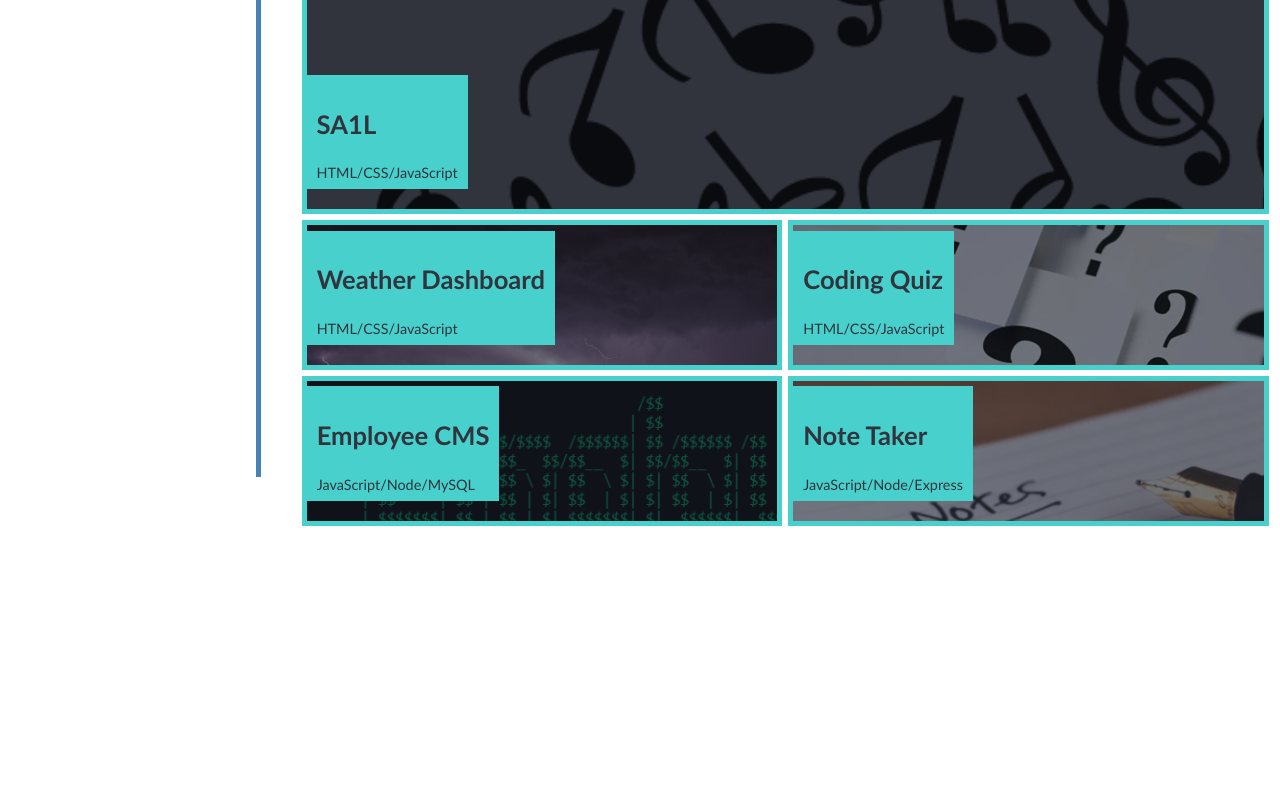
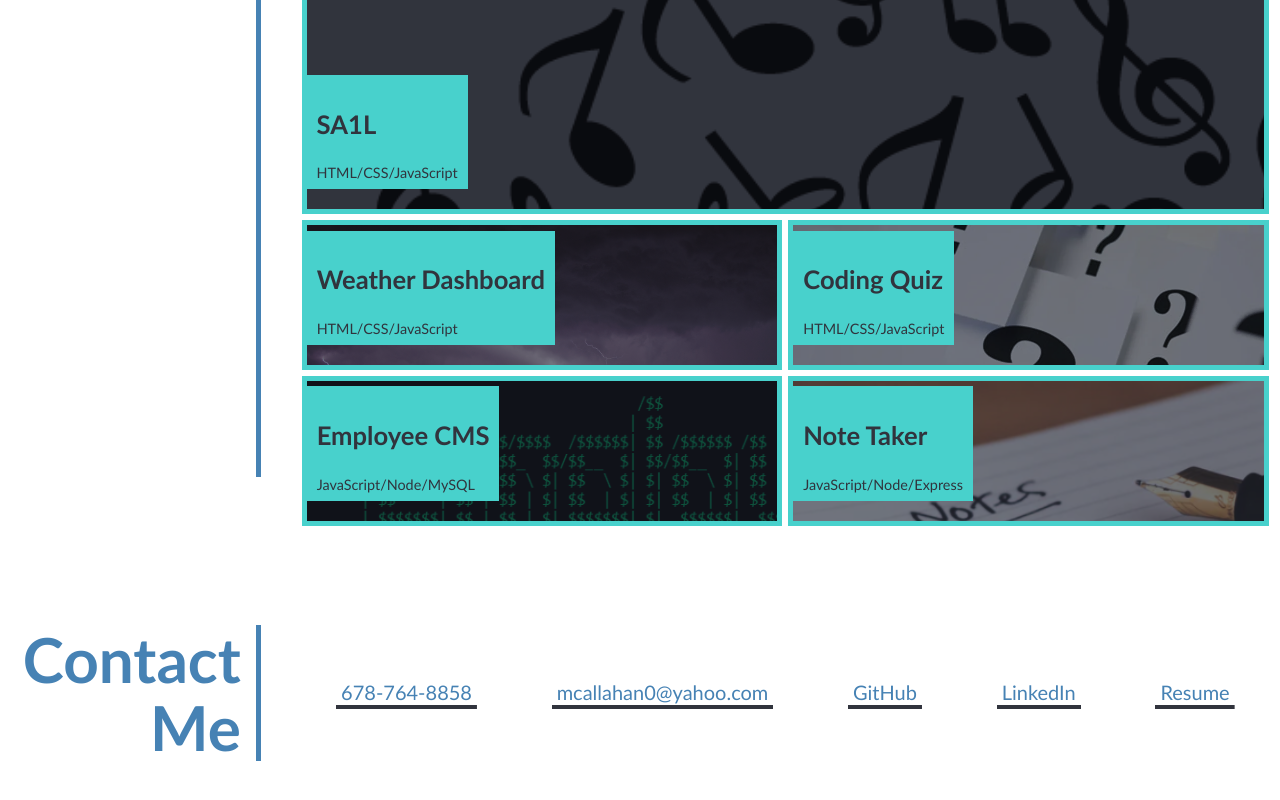
Before and after one commit to m-call/react-portfolio, a React (Create React App) app: page / in a window 1280 px wide. Shown: the part 994-1794 px from the top of the page. Before the commit the page ends 1578 px from the top, so only its background shows below. Built offline with nearby package versions, Linux system fonts and the light colour scheme.

Commit message:
Added and implemented Contact component and css file. Added Contact to Main.js

```diff
--- /dev/null
+++ b/src/components/Contact.js
@@ -0,0 +1,31 @@
+import React from 'react';
+import '../styles/Contact.css'
+
+export default function Contact() {
+
+    return (
+        <section id="contact-me" className="section contact-me">
+
+            <h2>Contact Me</h2>
+
+            <div>
+
+                <address>
+
+                    <a href="tel:+16787648858" target="_blank">678-764-8858</a>
+
+                    <a href="mailto:mcallahan0@yahoo.com" target="_blank">mcallahan0@yahoo.com</a>
+
+                    <a href="https://github.com/mcall0147" target="_blank">GitHub</a>
+
+                    <a href="https://www.linkedin.com/in/m-callahan/" target="_blank">LinkedIn</a>
+
+                    <a href="https://drive.google.com/file/d/1dYI54KsRQCxXlrKy12k82DFVtPuZt0Kt/view?usp=sharing" target="_blank">Resume</a>
+
+                </address>
+
+            </div>
+
+        </section>
+    );
+};
--- a/src/components/Main.js
+++ b/src/components/Main.js
@@ -1,6 +1,7 @@
 import React from 'react';
 import About from './About'
 import Work from './Work';
+import Contact from './Contact';
 import '../styles/Main.css'
 
 export default function Main() {
@@ -9,6 +10,7 @@ export default function Main() {
         <main className="wrapper">
             <About />
             <Work />
+            <Contact />
         </main>
     );
 };
--- /dev/null
+++ b/src/styles/Contact.css
@@ -0,0 +1,80 @@
+/* Universal Selector */
+* {
+  font-family: "Trebuchet MS", "Lucida Sans Unicode", "Lucida Grande",
+    "Lucida Sans", Arial, sans-serif;
+  box-sizing: border-box;
+}
+
+/* Root Selector for Variables */
+:root {
+  --grey: rgba(49, 52, 61, 1);
+  --blue: mediumturquoise;
+  --darkBlue: steelblue;
+}
+
+.section {
+  margin: 25px 0;
+  padding: 10px 0;
+  display: flex;
+  flex-direction: row;
+  flex-wrap: wrap;
+  align-items: stretch;
+  justify-content: space-between;
+}
+
+.section > h2 {
+  flex: 0 0 20%;
+  font-size: 62px;
+  text-align: right;
+  color: var(--darkBlue);
+  border-right: 5px solid var(--darkBlue);
+  padding-right: 15px;
+  line-height: 1.1;
+}
+
+.section > div {
+  flex: 0 0 77%;
+}
+
+.section p {
+  margin-bottom: 20px;
+}
+
+.contact-me address {
+  display: flex;
+  flex-wrap: wrap;
+  justify-content: space-around;
+  align-items: center;
+  height: 100%;
+}
+
+.contact-me h2 {
+  font-size: 62px;
+  text-align: right;
+  color: var(--darkBlue);
+  border-right: 5px solid var(--darkBlue);
+  padding-right: 15px;
+  line-height: 1.1;
+  flex: 0 0 20%;
+}
+
+.contact-me address a {
+  padding: 5px;
+  text-decoration: none;
+  font-style: normal;
+  display: inline-block;
+  font-size: 20px;
+  text-align: left;
+  color: var(--darkBlue);
+  background-image: linear-gradient(270deg, var(--grey) 0%, var(--grey) 100%);
+  background-repeat: no-repeat;
+  background-size: 100% 0.2em;
+  background-position: bottom;
+  transition: all 0.25s ease-in;
+  margin: 0 0.2rem 0.1rem;
+}
+
+.contact-me address a:hover {
+  background-size: 100% 88%;
+  color: var(--blue);
+}
```
